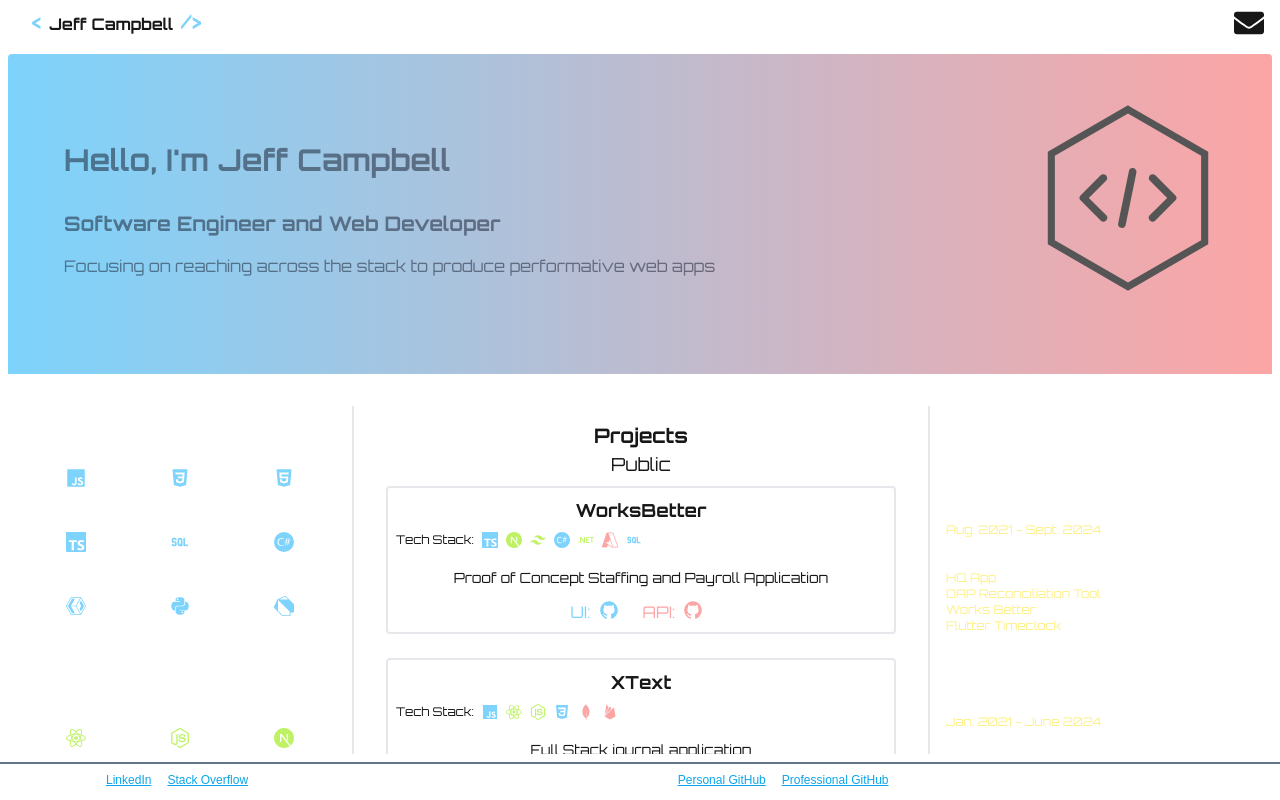
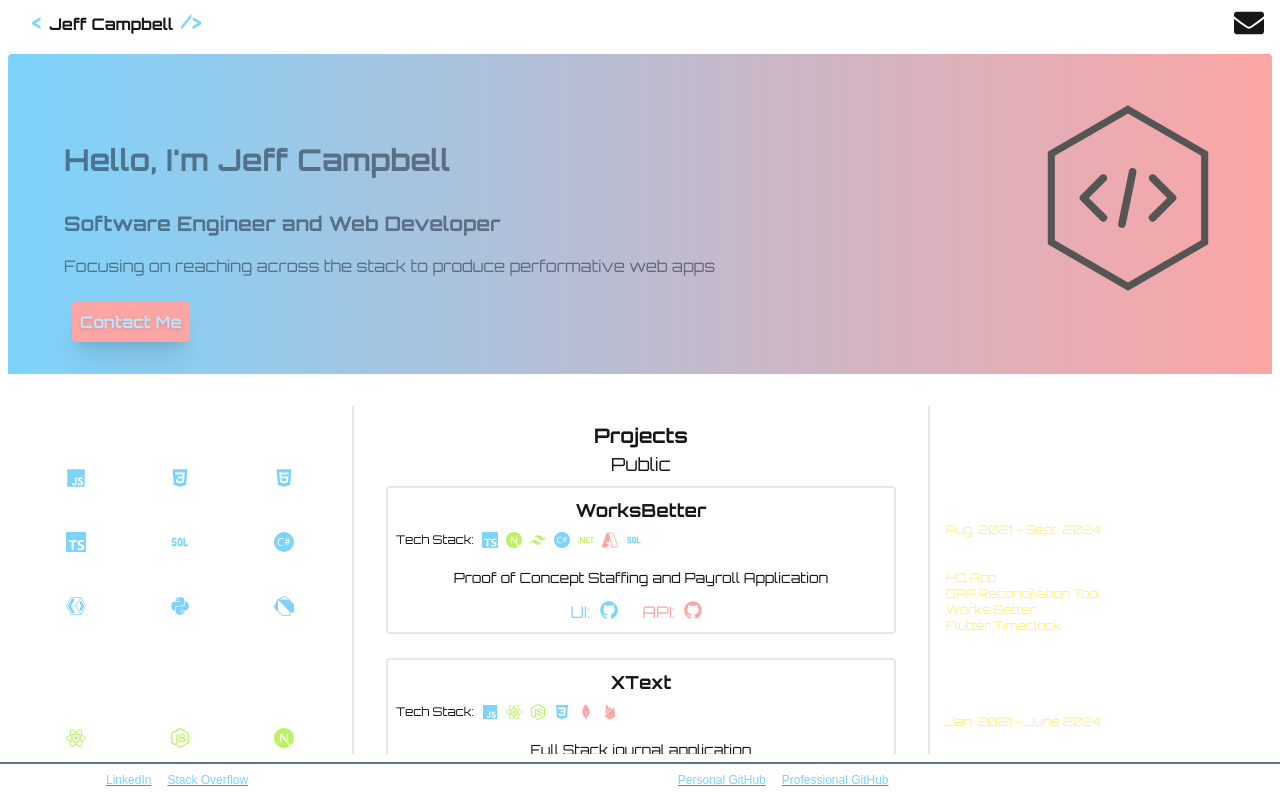
Before and after one commit to Cam06002/jeffcodes, a Next.js app: page / in a window 1280 px wide. Built offline with nearby package versions, Linux system fonts and the light colour scheme.

Commit message:
adding contact page and bootstrap

```diff
--- a/package.json
+++ b/package.json
@@ -9,8 +9,10 @@
     "lint": "next lint"
   },
   "dependencies": {
+    "bootstrap": "^5.3.3",
     "next": "14.2.13",
     "react": "^18",
+    "react-bootstrap": "^2.10.5",
     "react-dom": "^18",
     "react-icons": "^5.3.0"
   },
--- /dev/null
+++ b/src/app/components/contact.tsx
@@ -0,0 +1,19 @@
+import Modal from 'react-bootstrap/Modal';
+
+export default function Contact(
+  {show, hide}:{show:boolean, hide:any}
+){
+  return(
+    <Modal show={show} onHide={hide}>
+      <Modal.Header>
+        <h3>Contact</h3>
+      </Modal.Header>
+      <Modal.Body>
+        <p>Hello</p>
+      </Modal.Body>
+      <Modal.Footer>
+        <button>Done</button>
+      </Modal.Footer>
+    </Modal>
+  )
+}
--- a/src/app/components/footer.tsx
+++ b/src/app/components/footer.tsx
@@ -43,7 +43,7 @@ function FooterLinkPair({
 }) {
   return (
     <div className="flex flex-col w-full px-10">
-      <div className="flex flex-row justify-start text-sky-500 align-middle">
+      <div className="flex flex-row justify-start text-sky-300 align-middle">
         <p className="text-white text-sm mr-2">{title}:</p>
         <Link
           href={link}
--- a/src/app/components/hero.tsx
+++ b/src/app/components/hero.tsx
@@ -1,5 +1,6 @@
 import Image from "next/image";
 import Codeagon from "../../../public/images/codeagon.svg";
+
 
 export default function Hero(){
   return(
@@ -8,6 +9,9 @@ export default function Hero(){
         <h1 className="text-gray-900/50 w-fit p-2 text-3xl mt-8 mb-4 font-bold">Hello, I'm Jeff Campbell</h1>
         <h3 className="text-gray-900/50 w-fit p-2 text-xl font-bold">Software Engineer and Web Developer</h3>
         <p className="text-gray-900/50 w-fit p-2">Focusing on reaching across the stack to produce performative web apps</p>
+        <button className="bg-red-300 shadow-xl hover:shadow-3xl rounded text-sky-200 w-fit p-2 m-4 font-bold">
+          <p className="drop-shadow">Contact Me</p>
+        </button>
       </div>
       <div className="flex flex-col align-middle ml-24">
         <Image
--- a/src/app/page.tsx
+++ b/src/app/page.tsx
@@ -7,9 +7,11 @@ import Hero from "./components/hero";
 
 export default function Home() {
   return (
-    <div className="[&::-webkit-scrollbar]:[width:10px]
+    <div
+      className="[&::-webkit-scrollbar]:[width:10px]
             [&::-webkit-scrollbar-thumb]:bg-sky-300
-            overflow-scroll">
+            overflow-scroll"
+    >
       <main className="font-Orbitron flex flex-col w-full">
         <Hero />
         <div className="flex flex-col max-w-full md:flex-row">
```
Also changed, not shown: 1 other file (tests, documents, lock files or other folders).
